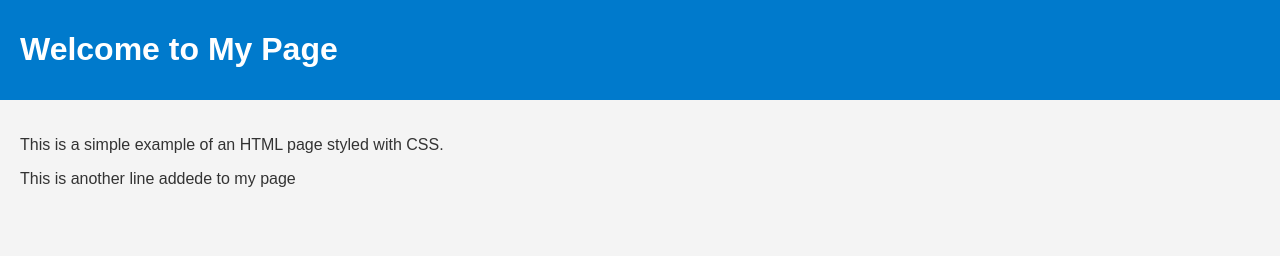
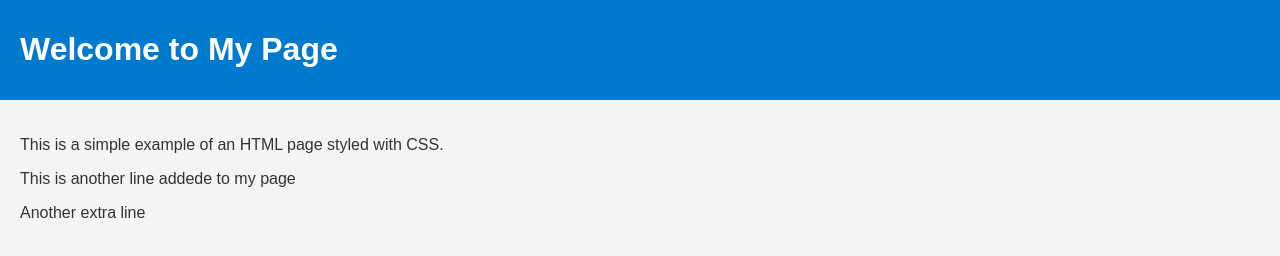
Before and after one commit to MweziMDogo/DevOps-Tutorial1-Final, a plain HTML site: page index.html in a window 1280 px wide. Drawn offline with Linux system fonts and the light colour scheme.

Commit message:
new line added

```diff
--- a/index.html
+++ b/index.html
@@ -13,6 +13,7 @@
     <main>
         <p>This is a simple example of an HTML page styled with CSS.</p>
         <p>This is another line addede to my page</p>
+        <p> Another extra line</p>
     </main>
 </body>
 </html>
```
